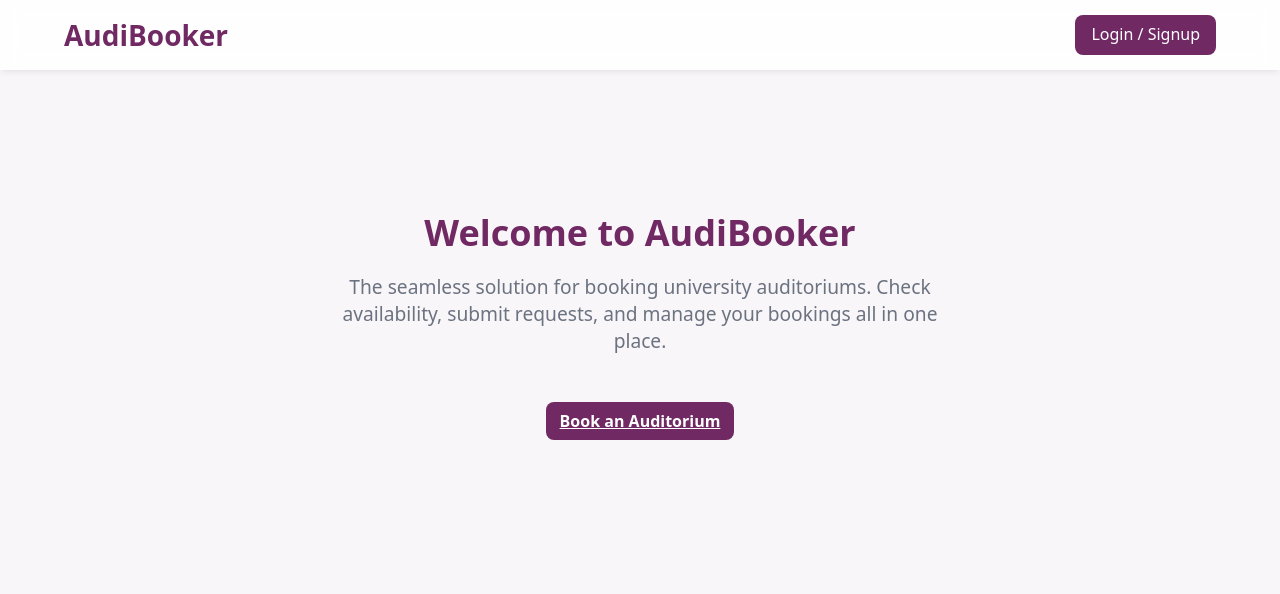
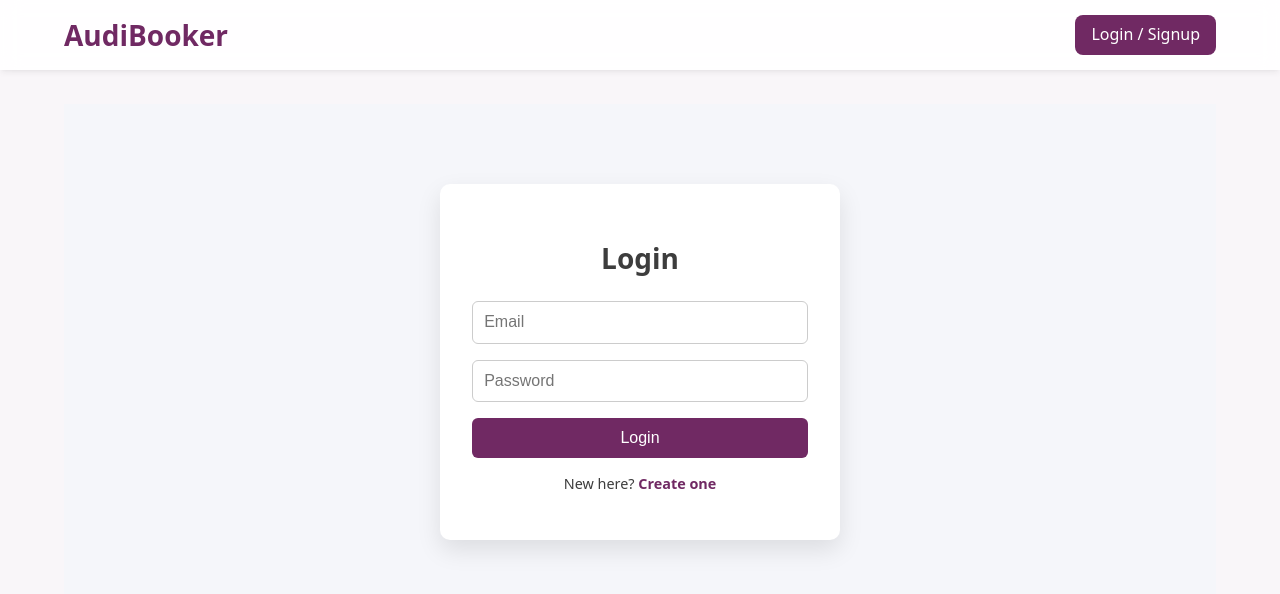
Before and after one commit to sanjanaaraii/SDC-Auditorium-Booking-System, a React (Create React App) app: page / in a window 1280 px wide. Shown: the top 594 px of the page. Built offline with nearby package versions, Linux system fonts and the light colour scheme.

Commit message:
removed home page

```diff
--- a/src/App.js
+++ b/src/App.js
@@ -8,7 +8,6 @@ import MyBookingsPage from "./pages/mybookings.js";
 import AudienceBookings from "./pages/AudienceBookings.js";
 import QRVerify from "./pages/QRVerify";
 import Navbar from "./components/Navbar.js";
-import HomePage from "./pages/homepage.js";
 import AdminDashboard from "./pages/AdminDashboard.js";
 import AdminLayout from "./pages/AdminLayout";
 import ManageAuditoriums from "./pages/ManageAuditoriums.js";
@@ -89,7 +88,7 @@ const App = () => {
         <main className="container">
           <Routes>
 
-  <Route path="/" element={<HomePage />} />
+  <Route path="/" element={<AuthPage />} />
 
   {/* AUTH */}
   <Route
--- a/src/pages/homepage.js
+++ /dev/null
@@ -1,18 +0,0 @@
-import React from 'react';
-import { Link } from 'react-router-dom';
-
-const HomePage = () => {
-  return (
-    <div style={{ textAlign: 'center', paddingTop: '5rem' }}>
-      <h1>Welcome to AudiBooker</h1>
-      <p style={{ fontSize: '1.2rem', color: '#6b7280', maxWidth: '600px', margin: '1rem auto' }}>
-        The seamless solution for booking university auditoriums. Check availability, submit requests, and manage your bookings all in one place.
-      </p>
-      <Link to="/book" className="btn btn-primary" style={{ marginTop: '2rem', width: 'auto' }}>
-        Book an Auditorium
-      </Link>
-    </div>
-  );
-};
-
-export default HomePage;
```
Also changed, not shown: 2 other files (tests, documents, lock files or other folders).
